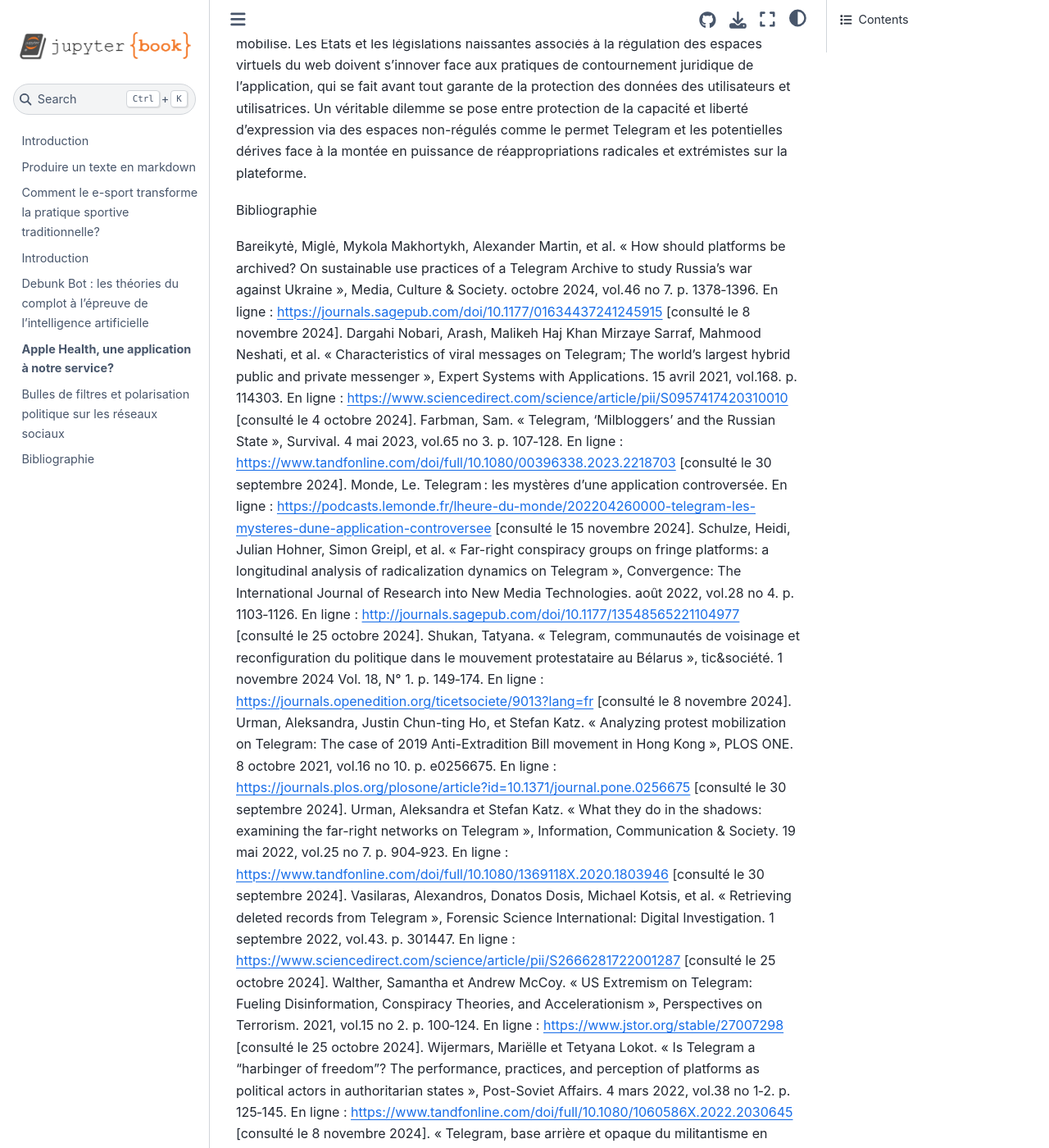
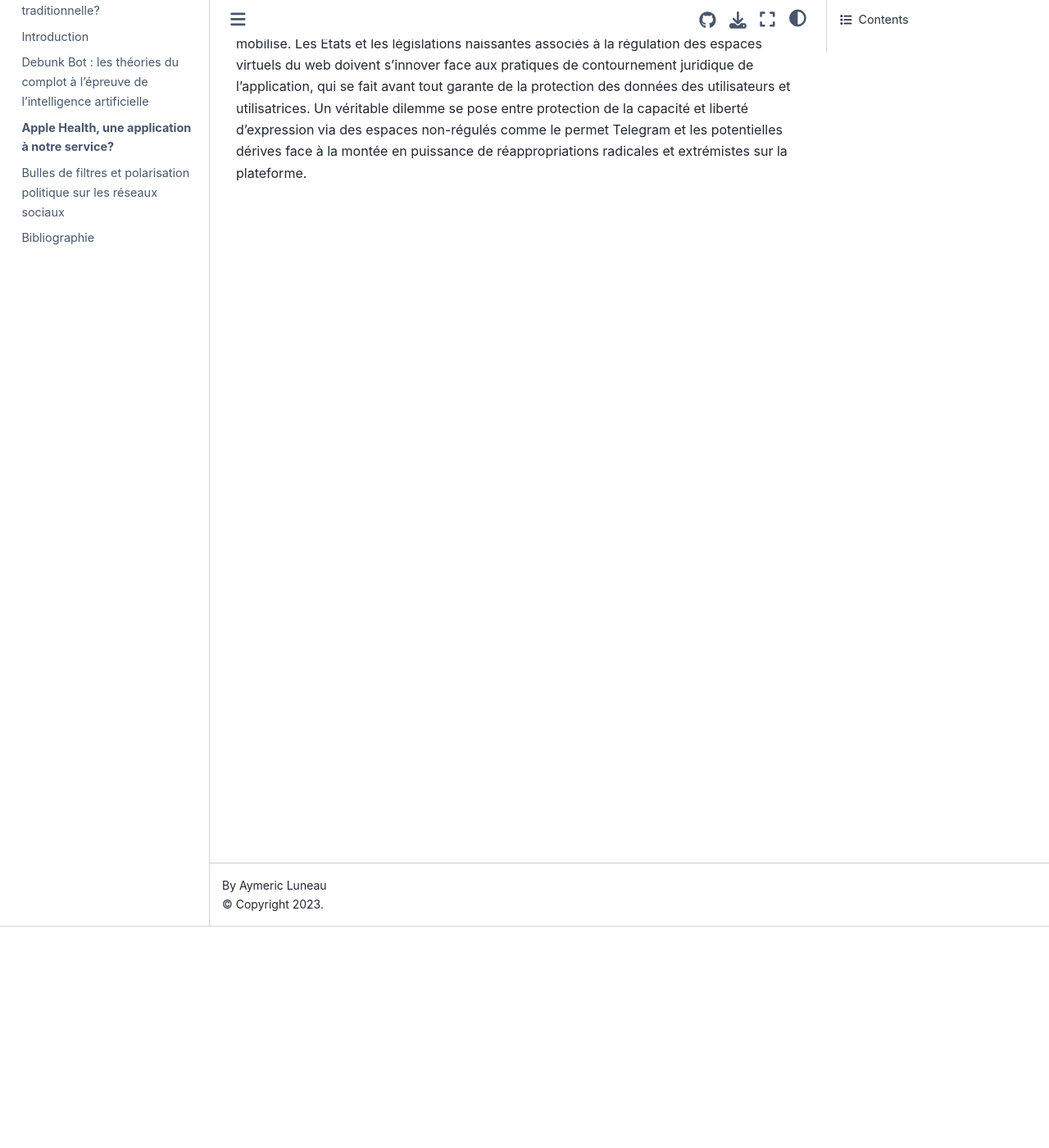
Before and after one commit to luneauaymeric/digital_culture_collective_page_g6, a Jupyter Book: the page built from telegram/telegram.md, in a window 1280 px wide and 1400 px high, scrolled down 270 px. Shown: the whole window at 82% size. Built offline with Jupyter Book 1.0.4 settings and Sphinx 7.4.7 and the Sphinx Book theme 1.1.4, drawn with Linux system fonts in a browser that asks for light colours; some of the changed text lies outside the part shown.

Commit message:
Update telegram.md

```diff
--- a/telegram/telegram.md
+++ b/telegram/telegram.md
@@ -1,16 +1 @@
 Ce vendredi, Alida, Clémence et Nathan vous présentent les fonctionnalités et usages de la messagerie Telegram. Comment les différents canaux d’expression et outils de participation de cette plateforme cryptée à haute confidentialité on fait de Telegram un moyen de communication très prisé chez les plus radicalisés, en tant que foyer de la fachosphère, mais aussi un moyen d’expression populaire et de contre pouvoir aux politiques étatiques liberticides ? A la fois catalyseur des mobilisations politiques dans les régimes hybrides et autoritaires, mais aussi canal privilégié du conspirationnisme et de l'extrême droite, les dispositifs technologiques de Telegram soulèvent des enjeux inédits à l’échelle mondiale, de par les millions d’utilisateurs chaque mois que la plateforme mobilise. Les Etats et les législations naissantes associés à la régulation des espaces virtuels du web doivent s’innover face aux pratiques de contournement juridique de l’application, qui se fait avant tout garante de la protection des données des utilisateurs et utilisatrices. Un véritable dilemme se pose entre protection de la capacité et liberté d’expression via des espaces non-régulés comme le permet Telegram et les potentielles dérives face à la montée en puissance de réappropriations radicales et extrémistes sur la plateforme.
-
-Bibliographie
-
-Bareikytė, Miglė, Mykola Makhortykh, Alexander Martin, et al. « How should platforms be archived? On sustainable use practices of a Telegram Archive to study Russia’s war against Ukraine », Media, Culture & Society. octobre 2024, vol.46 no 7. p. 1378‑1396. En ligne : https://journals.sagepub.com/doi/10.1177/01634437241245915  [consulté le 8 novembre 2024].
-Dargahi Nobari, Arash, Malikeh Haj Khan Mirzaye Sarraf, Mahmood Neshati, et al. « Characteristics of viral messages on Telegram; The world’s largest hybrid public and private messenger », Expert Systems with Applications. 15 avril 2021, vol.168. p. 114303. En ligne : https://www.sciencedirect.com/science/article/pii/S0957417420310010  [consulté le 4 octobre 2024].
-Farbman, Sam. « Telegram, ‘Milbloggers’ and the Russian State », Survival. 4 mai 2023, vol.65 no 3. p. 107‑128. En ligne : https://www.tandfonline.com/doi/full/10.1080/00396338.2023.2218703  [consulté le 30 septembre 2024].
-Monde, Le. Telegram : les mystères d’une application controversée. En ligne : https://podcasts.lemonde.fr/lheure-du-monde/202204260000-telegram-les-mysteres-dune-application-controversee  [consulté le 15 novembre 2024].
-Schulze, Heidi, Julian Hohner, Simon Greipl, et al. « Far-right conspiracy groups on fringe platforms: a longitudinal analysis of radicalization dynamics on Telegram », Convergence: The International Journal of Research into New Media Technologies. août 2022, vol.28 no 4. p. 1103‑1126. En ligne : http://journals.sagepub.com/doi/10.1177/13548565221104977  [consulté le 25 octobre 2024].
-Shukan, Tatyana. « Telegram, communautés de voisinage et reconfiguration du politique dans le mouvement protestataire au Bélarus », tic&société. 1 novembre 2024 Vol. 18, N° 1. p. 149‑174. En ligne : https://journals.openedition.org/ticetsociete/9013?lang=fr  [consulté le 8 novembre 2024].
-Urman, Aleksandra, Justin Chun-ting Ho, et Stefan Katz. « Analyzing protest mobilization on Telegram: The case of 2019 Anti-Extradition Bill movement in Hong Kong », PLOS ONE. 8 octobre 2021, vol.16 no 10. p. e0256675. En ligne : https://journals.plos.org/plosone/article?id=10.1371/journal.pone.0256675  [consulté le 30 septembre 2024].
-Urman, Aleksandra et Stefan Katz. « What they do in the shadows: examining the far-right networks on Telegram », Information, Communication & Society. 19 mai 2022, vol.25 no 7. p. 904‑923. En ligne : https://www.tandfonline.com/doi/full/10.1080/1369118X.2020.1803946  [consulté le 30 septembre 2024].
-Vasilaras, Alexandros, Donatos Dosis, Michael Kotsis, et al. « Retrieving deleted records from Telegram », Forensic Science International: Digital Investigation. 1 septembre 2022, vol.43. p. 301447. En ligne : https://www.sciencedirect.com/science/article/pii/S2666281722001287  [consulté le 25 octobre 2024].
-Walther, Samantha et Andrew McCoy. « US Extremism on Telegram: Fueling Disinformation, Conspiracy Theories, and Accelerationism », Perspectives on Terrorism. 2021, vol.15 no 2. p. 100‑124. En ligne : https://www.jstor.org/stable/27007298  [consulté le 25 octobre 2024].
-Wijermars, Mariëlle et Tetyana Lokot. « Is Telegram a “harbinger of freedom”? The performance, practices, and perception of platforms as political actors in authoritarian states », Post-Soviet Affairs. 4 mars 2022, vol.38 no 1‑2. p. 125‑145. En ligne : https://www.tandfonline.com/doi/full/10.1080/1060586X.2022.2030645  [consulté le 8 novembre 2024].
-« Telegram, base arrière et opaque du militantisme en ligne ». 22 avril 2022. En ligne : https://www.lemonde.fr/pixels/article/2022/04/22/telegram-base-arriere-et-opaque-du-militantisme-en-ligne_6123307_4408996.html  [consulté le 8 novembre 2024].
```
